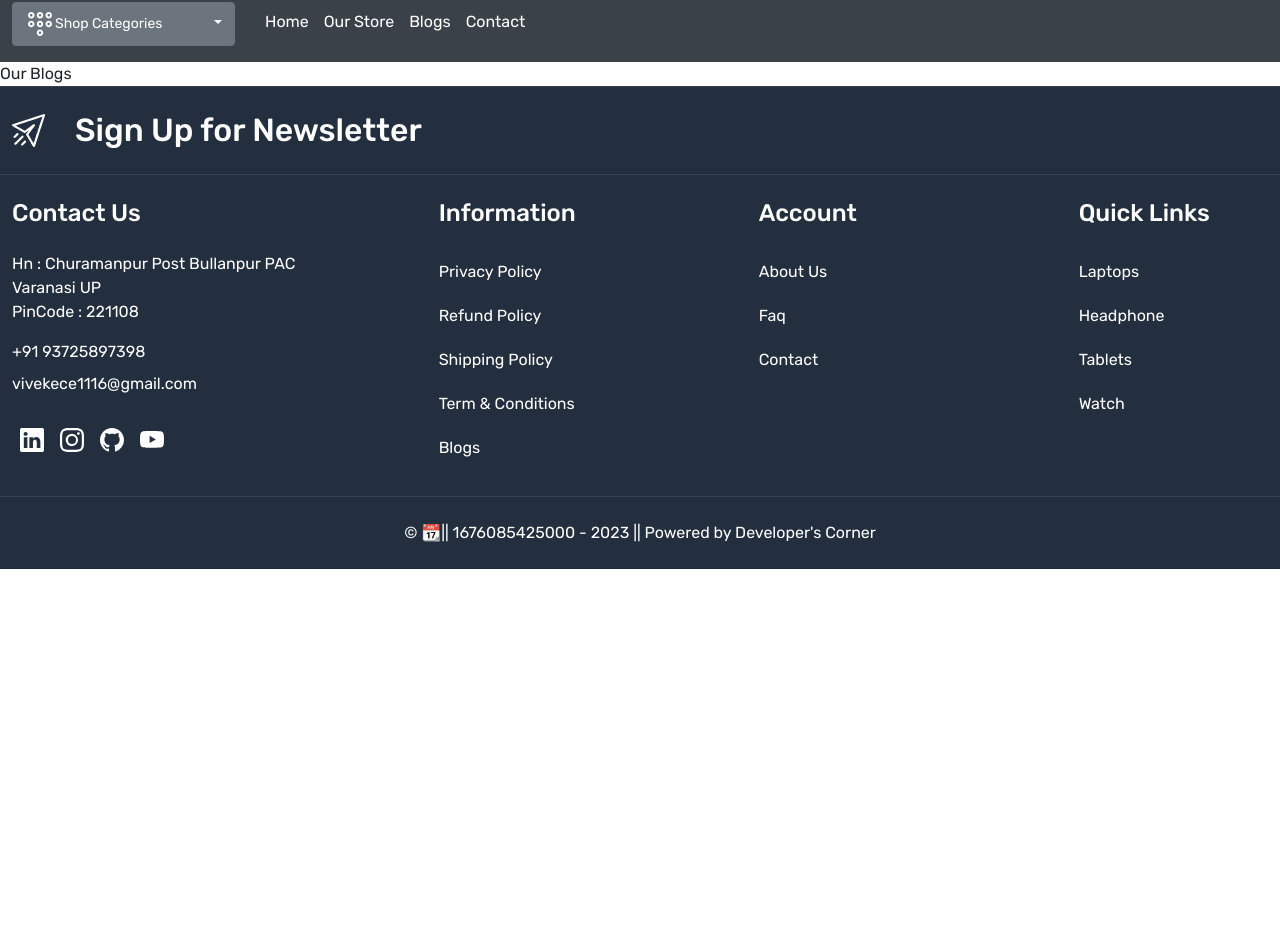
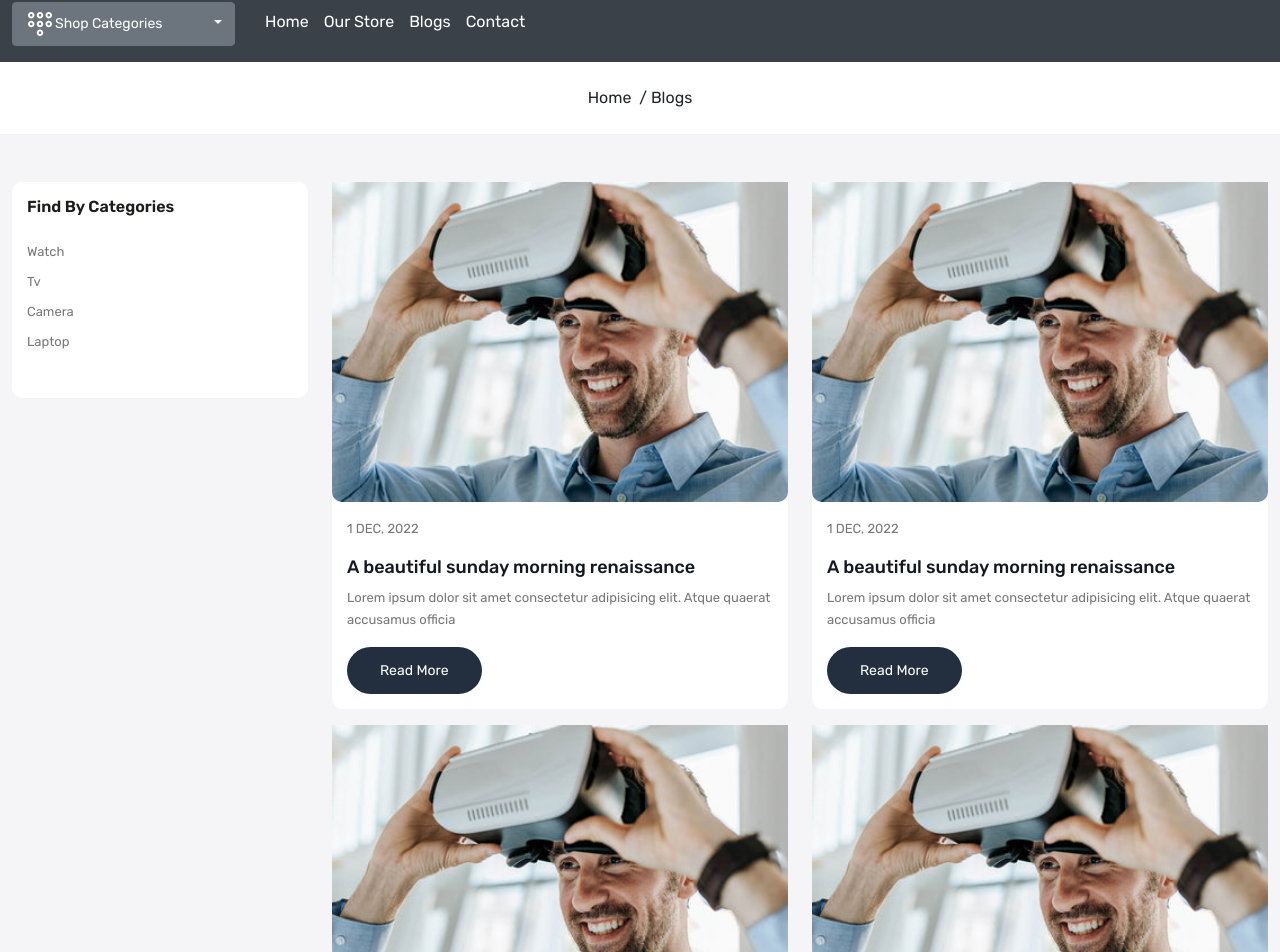
Before and after one commit to vkp3012/Ecommerce-App, a React (Create React App) app: page /blogs in a window 1280 px wide. Shown: the part 157-1109 px from the top of the page. Before the commit the page ends 800 px from the top, so only its background shows below. Built offline with nearby package versions, Linux system fonts and the light colour scheme.

Commit message:
contect page is done

```diff
--- a/src/components/Color.js
+++ b/src/components/Color.js
@@ -5,9 +5,9 @@ const Color = () => {
         <>
             <ul className='colors ps-0'>
                 <li></li>
-                <li></li>
-                <li></li>
-                <li></li>
+                <li style={{backgroundColor:"green"}}></li>
+                <li style={{backgroundColor:"blue"}}></li>
+                <li style={{backgroundColor:"navyblue"}}></li>
             </ul>
         </>
     )
--- a/src/pages/Blogs.js
+++ b/src/pages/Blogs.js
@@ -1,11 +1,49 @@
 import React from 'react'
+import BreadCrumb from "../components/BreadCrumb";
+import Meta from "../components/Meta";
+import BlogCard from "../components/BlogCard";
+import Container from "../components/Container";
 
 const Blogs = () => {
-  return (
-    <div>
-      Our Blogs
-    </div>
-  )
+    return (
+        <>
+        <Meta title={"Blogs"} />
+        <BreadCrumb title="Blogs" />
+        <Container class1="blog-wrapper home-wrapper-2 py-5">
+            <div className="row">
+            <div className="col-3">
+                <div className="filter-card mb-3">
+                <h3 className="filter-title">Find By Categories</h3>
+                <div>
+                    <ul className="ps-0">
+                    <li>Watch</li>
+                    <li>Tv</li>
+                    <li>Camera</li>
+                    <li>Laptop</li>
+                    </ul>
+                </div>
+                </div>
+            </div>
+            <div className="col-9">
+                <div className="row">
+                <div className="col-6 mb-3">
+                    <BlogCard />
+                </div>
+                <div className="col-6 mb-3">
+                    <BlogCard />
+                </div>
+                <div className="col-6 mb-3">
+                    <BlogCard />
+                </div>
+                <div className="col-6 mb-3">
+                    <BlogCard />
+                </div>
+                </div>
+            </div>
+            </div>
+        </Container>
+        </>
+    )
 }
 
 export default Blogs
```
